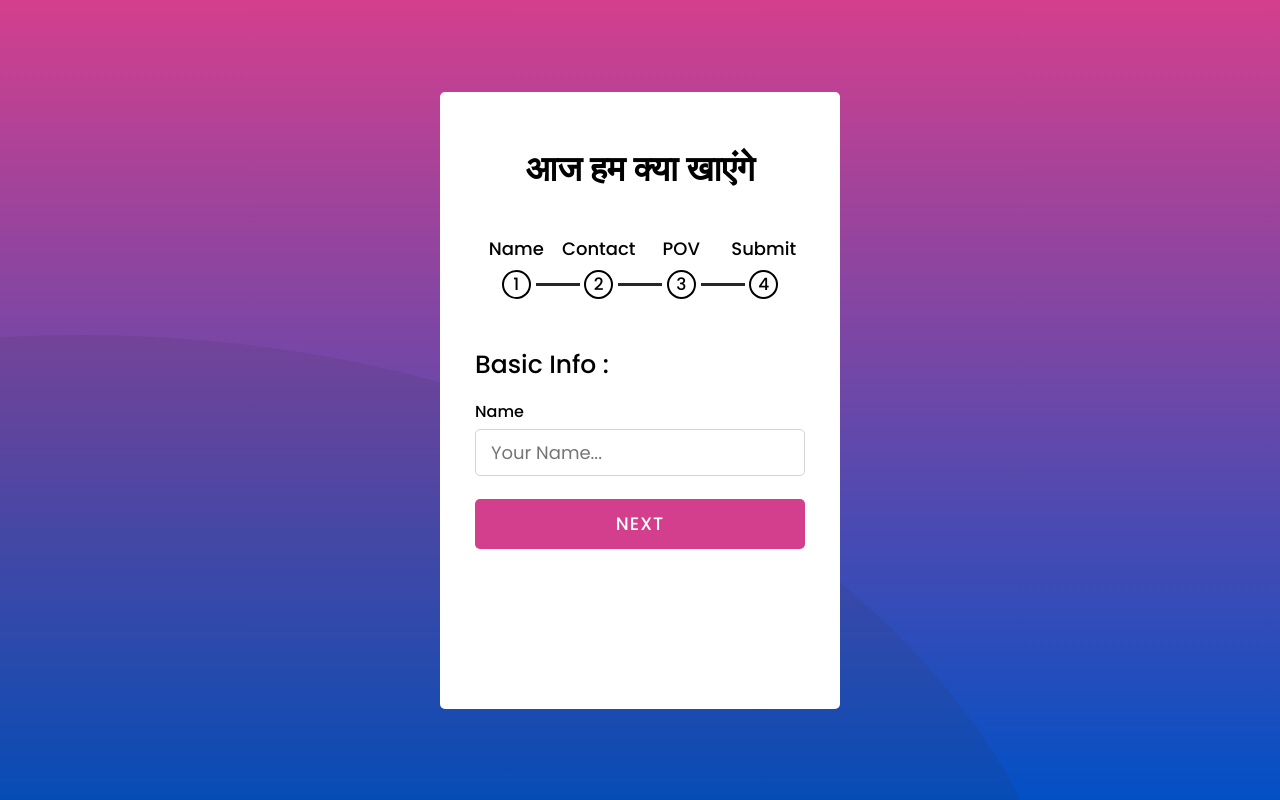
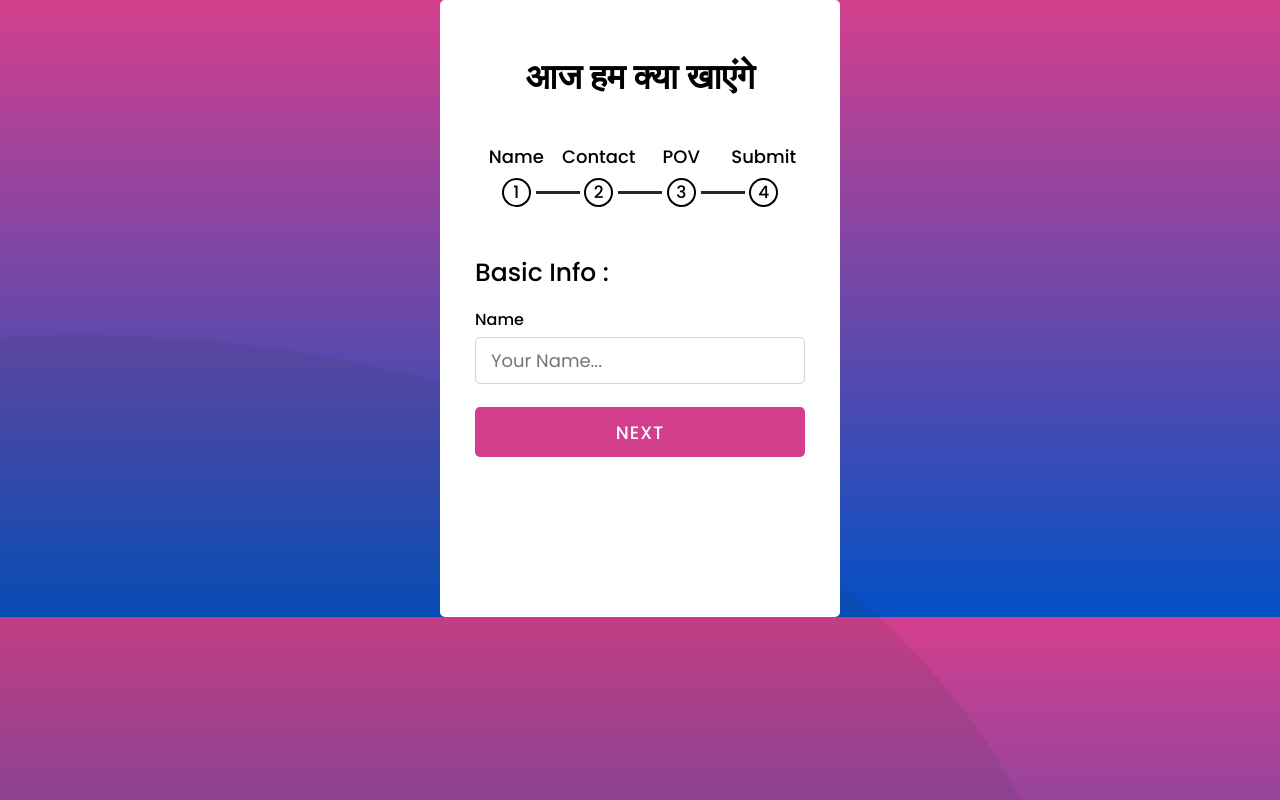
Before and after one commit to bhawukarora/food_survey_form, a plain HTML site: page index.html in a window 1280 px wide. Drawn offline with Linux system fonts and the light colour scheme.

Commit message:
Add files via upload

```diff
--- a/style.css
+++ b/style.css
@@ -9,8 +9,9 @@ body{
   display: flex;
   align-items: center;
   justify-content: center;
-  min-height: 100vh;
+  min-height: 50vh;
   overflow: hidden;
+  background-repeat: no-repeat;
   background: url("bg.png"), -webkit-linear-gradient(bottom, #0250c5, #d43f8d);
 }
 ::selection{
```
